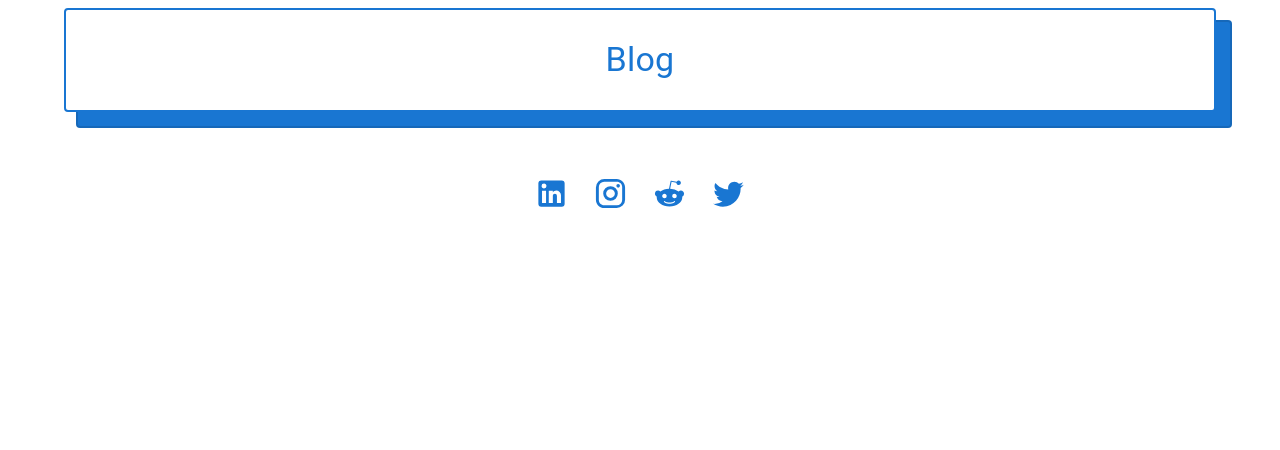
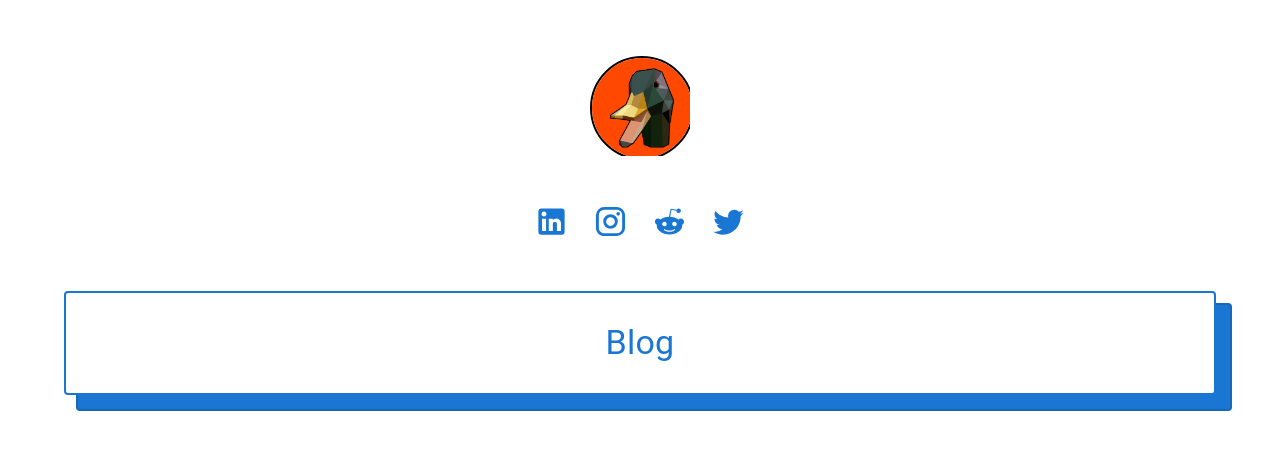
Before and after one commit to ardelio/ardelio.github.io.source, a Gatsby site: page / in a window 1280 px wide. Built offline with nearby package versions, Linux system fonts and the light colour scheme; Gatsby itself is replaced by a stand-in of ours.

Commit message:
Add avatar

```diff
--- a/gatsby-config.js
+++ b/gatsby-config.js
@@ -20,8 +20,10 @@ module.exports = {
       },
     },
     `gatsby-transformer-remark`,
-    'gatsby-plugin-top-layout',
-    'gatsby-plugin-react-helmet',
-    'gatsby-plugin-mui-emotion',
+    `gatsby-plugin-top-layout`,
+    `gatsby-plugin-react-helmet`,
+    `gatsby-plugin-mui-emotion`,
+    `gatsby-plugin-image`,
+    `gatsby-plugin-sharp`
   ],
 }
--- a/package.json
+++ b/package.json
@@ -23,8 +23,10 @@
     "@mui/icons-material": "^5.5.1",
     "@mui/material": "^5.5.3",
     "gatsby": "^4.11.1",
+    "gatsby-plugin-image": "^2.11.1",
     "gatsby-plugin-material-ui": "^4.1.0",
     "gatsby-plugin-react-helmet": "^5.11.0",
+    "gatsby-plugin-sharp": "^4.11.1",
     "gatsby-theme-material-ui": "^5.1.0",
     "react": "^18.0.0",
     "react-dom": "^18.0.0",
--- /dev/null
+++ b/src/components/pages/home/Avatar.js
@@ -0,0 +1,32 @@
+import React from 'react'
+import { Stack } from '@mui/material'
+import { StaticImage } from 'gatsby-plugin-image'
+
+import theme from '../../../theme'
+
+const BORDER_RADIUS = 1;
+const BORDER_WIDTH = 2;
+const DIMENSION = 100
+
+// https://www.gatsbyjs.com/plugins/gatsby-plugin-image
+
+export default function Avatar() {
+  return (
+    <Stack
+      alignItems="center"
+      justifyContent="center"
+    >
+      <StaticImage
+        src="../../../images/avatar.png"
+        alt="Ardelio avatar"
+        placeholder="blurred"
+        width={DIMENSION}
+        height={DIMENSION}
+        imgStyle={{
+          border: `2px solid ${theme.palette.primary.main}`,
+          borderRadius: '50%',
+        }}
+      />
+    </Stack>
+  );
+}
--- a/src/components/pages/home/Feature.js
+++ b/src/components/pages/home/Feature.js
@@ -45,7 +45,6 @@ export default function Feature({ feature }) {
       <Paper
         sx={(theme) => ({
           backgroundColor: theme.palette.primary.main,
-          height: HEIGHT,
           position: 'absolute',
           zIndex: '-11',
           top: SHADOW_OFFSET,
--- a/src/pages/index.js
+++ b/src/pages/index.js
@@ -1,6 +1,7 @@
 import React from 'react'
-import { Container, Stack } from '@mui/material'
+import { Box, Container, Stack } from '@mui/material'
 
+import Avatar from '../components/pages/home/Avatar'
 import Features from '../components/pages/home/Features'
 import Socials from '../components/pages/home/Socials'
 
@@ -8,11 +9,13 @@ export default function Index() {
   return (
     <Container>
       <Stack
-        spacing={8}
+        spacing={6}
         sx={{ height: '100%', width: '100%' }}
       >
+        <Box></Box>
+        <Avatar />
+        <Socials />
         <Features />
-        <Socials />
       </Stack>
     </Container>
   )
```
Also changed, not shown: src/images/avatar.png (added), 1 other file.
